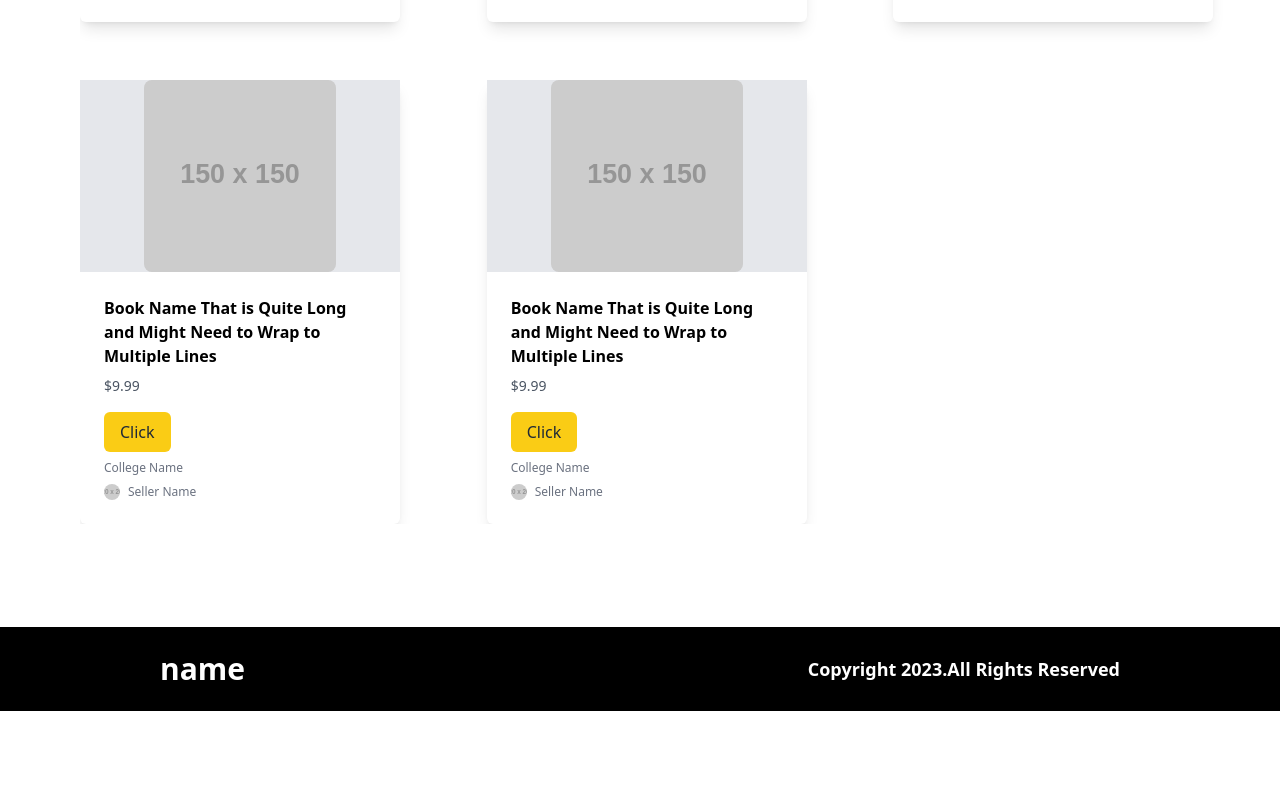
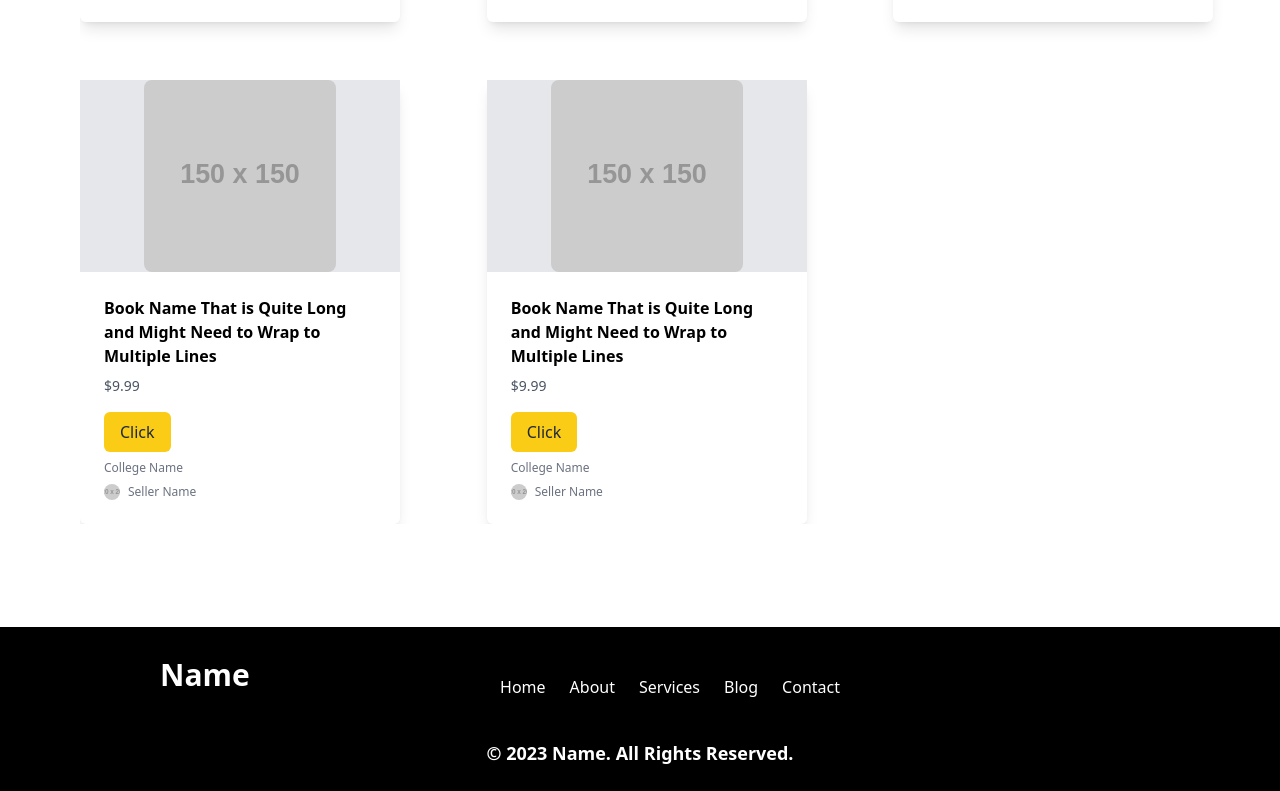
Before and after one commit to sharmashubam/mlh_hack, a React (Vite) app in the folder client/: page / in a window 1280 px wide. Shown: the part 2009-2800 px from the top of the page. Before the commit the page ends 2720 px from the top, so only its background shows below. Built offline with nearby package versions, Linux system fonts and the light colour scheme.

Commit message:
redesigned footer

```diff
--- a/client/src/components/footer/Footer.jsx
+++ b/client/src/components/footer/Footer.jsx
@@ -1,18 +1,47 @@
-
-
 function Footer() {
   return (
     <div className='mt-[8%] bottom-0 left-0 w-full bg-black py-6'>
       <div className='w-11/12 md:w-9/12 mx-auto flex flex-col md:flex-row justify-between items-center'>
         <h2 className='text-white text-3xl font-bold pb-6 md:pb-0 text-center md:text-left'>
-          name
+          Name
         </h2>
-        <p className='text-white text-center md:text-left text-lg font-semibold'>
-          Copyright 2023.
-          <br className='md:hidden' />
-          All Rights Reserved
+        <div className='w-11/12 md:w-9/12 mx-auto mt-6  pl-[17%]'>
+        <ul className='flex flex-wrap justify-center md:justify-start'>
+          <li className='mx-3'>
+            <a href='#' className='text-white hover:text-gray-400'>
+              Home
+            </a>
+          </li>
+          <li className='mx-3'>
+            <a href='#' className='text-white hover:text-gray-400'>
+              About
+            </a>
+          </li>
+          <li className='mx-3'>
+            <a href='#' className='text-white hover:text-gray-400'>
+              Services
+            </a>
+          </li>
+          <li className='mx-3'>
+            <a href='#' className='text-white hover:text-gray-400'>
+              Blog
+            </a>
+          </li>
+          <li className='mx-3'>
+            <a href='#' className='text-white hover:text-gray-400'>
+              Contact
+            </a>
+          </li>
+        </ul>
+
+
+      </div>
+      </div>
+      <div className="flex justify-center mt-10">
+      <p className='text-white text-center md:text-left text-lg font-semibold'>
+          &copy; 2023 Name. All Rights Reserved.
         </p>
-      </div>
+        </div>
     </div>
   );
 }
```
